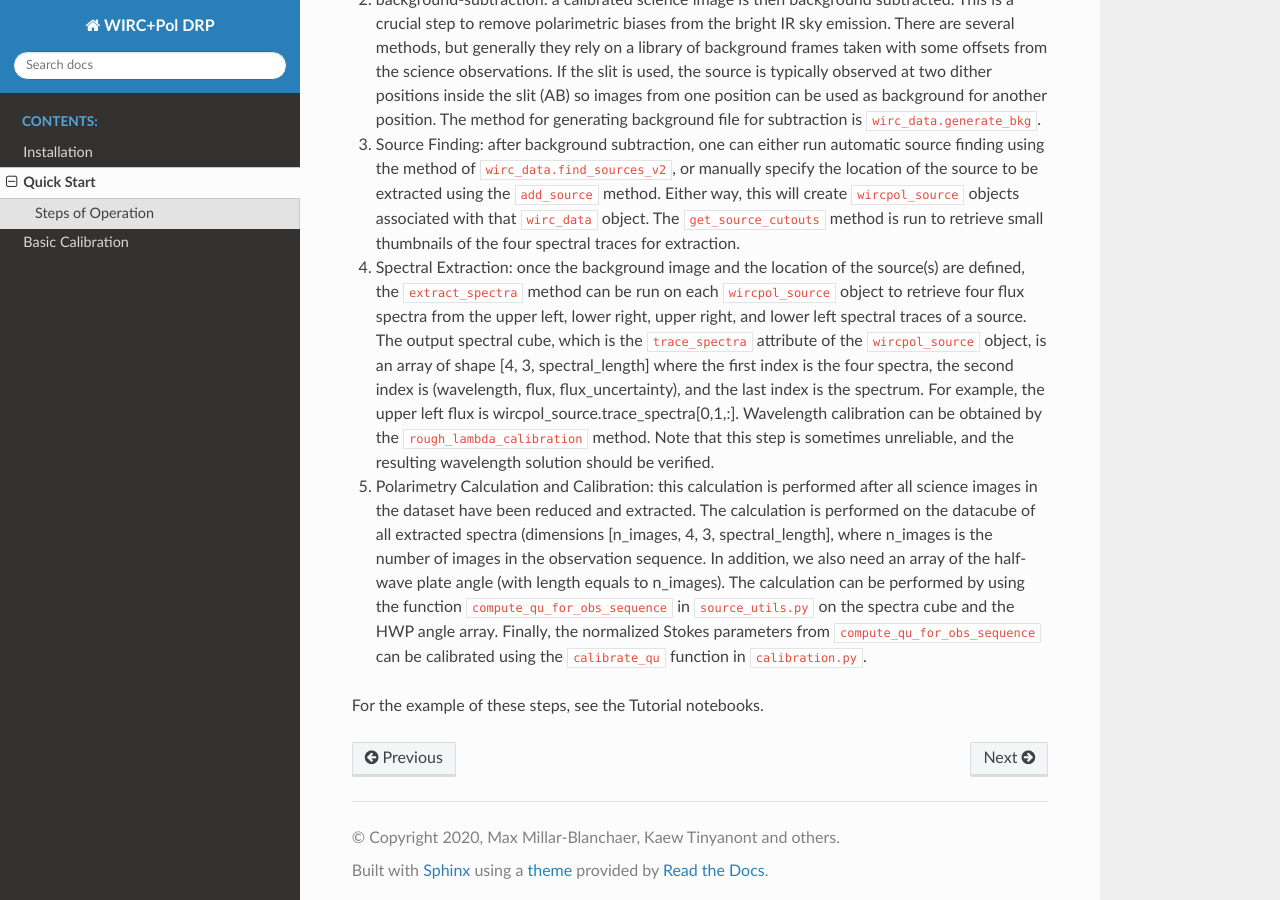
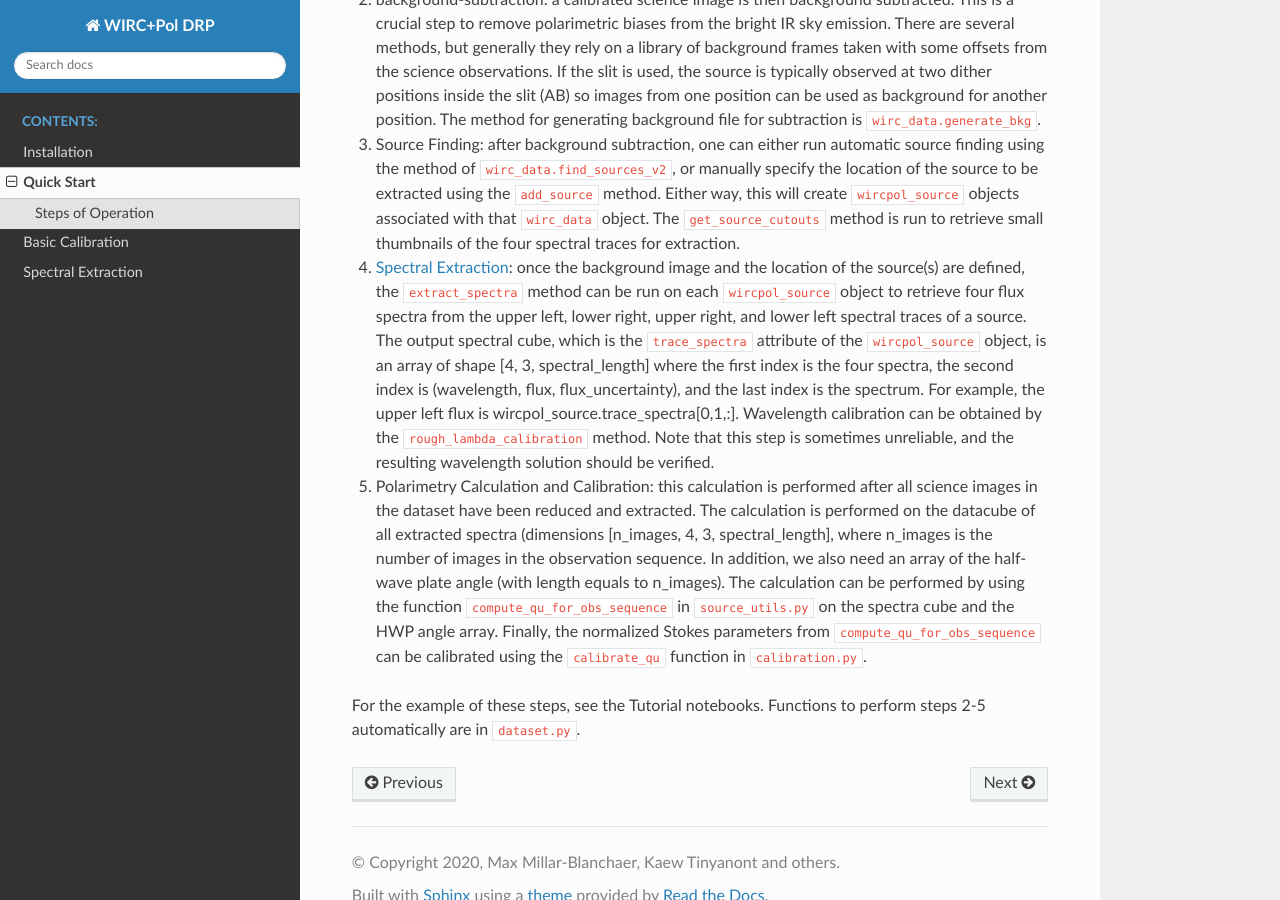
Before and after one commit to WIRC-Pol/wirc_drp, a Sphinx documentation site: the page built from docs/usage/quickstart.rst, in a window 1280 px wide and 900 px high, scrolled down 641 px. Built offline with Sphinx 7.4.7 and the Read the Docs theme 2.0.0, drawn with Linux system fonts in a browser that asks for light colours; pages that are not in the unit, such as notebooks, are missing from menus.

Commit message:
add spectral extraction page

```diff
--- a/docs/index.rst
+++ b/docs/index.rst
@@ -15,6 +15,7 @@
    usage/quickstart
    usage/basic-calibration
    usage/background-subtraction
+   usage/spectral-extraction
    tutorials/*
 
 Indices and tables
--- a/docs/usage/quickstart.rst
+++ b/docs/usage/quickstart.rst
@@ -10,7 +10,7 @@
 1. :doc:`basic-calibration`: a science image is dark subtracted and flattened using dark and flat frames taken on the same night, or on a night close to the science observation. This step is performed by the method ``wirc_data.calibrate``.
 2. :doc:`background-subtraction`: a calibrated science image is then background subtracted. This is a crucial step to remove polarimetric biases from the bright IR sky emission. There are several methods, but generally they rely on a library of background frames taken with some offsets from the science observations. If the slit is used, the source is typically observed at two dither positions inside the slit (AB) so images from one position can be used as background for another position. The method for generating background file for subtraction is ``wirc_data.generate_bkg``.
 #. Source Finding: after background subtraction, one can either run automatic source finding using the method of ``wirc_data.find_sources_v2``, or manually specify the location of the source to be extracted using the ``add_source`` method. Either way, this will create ``wircpol_source`` objects associated with that ``wirc_data`` object. The ``get_source_cutouts`` method is run to retrieve small thumbnails of the four spectral traces for extraction.
-#. Spectral Extraction: once the background image and the location of the source(s) are defined, the ``extract_spectra`` method can be run on each ``wircpol_source`` object to retrieve four flux spectra from the upper left, lower right, upper right, and lower left spectral traces of a source. The output spectral cube, which is the ``trace_spectra`` attribute of the ``wircpol_source`` object, is an array of shape [4, 3, spectral_length] where the first index is the four spectra, the second index is (wavelength, flux, flux_uncertainty), and the last index is the spectrum. For example, the upper left flux is wircpol_source.trace_spectra[0,1,:]. Wavelength calibration can be obtained by the ``rough_lambda_calibration`` method. Note that this step is sometimes unreliable, and the resulting wavelength solution should be verified.
+#. :doc:`spectral-extraction`: once the background image and the location of the source(s) are defined, the ``extract_spectra`` method can be run on each ``wircpol_source`` object to retrieve four flux spectra from the upper left, lower right, upper right, and lower left spectral traces of a source. The output spectral cube, which is the ``trace_spectra`` attribute of the ``wircpol_source`` object, is an array of shape [4, 3, spectral_length] where the first index is the four spectra, the second index is (wavelength, flux, flux_uncertainty), and the last index is the spectrum. For example, the upper left flux is wircpol_source.trace_spectra[0,1,:]. Wavelength calibration can be obtained by the ``rough_lambda_calibration`` method. Note that this step is sometimes unreliable, and the resulting wavelength solution should be verified.
 #. Polarimetry Calculation and Calibration: this calculation is performed after all science images in the dataset have been reduced and extracted. The calculation is performed on the datacube of all extracted spectra (dimensions [n_images, 4, 3, spectral_length], where n_images is the number of images in the observation sequence. In addition, we also need an array of the half-wave plate angle (with length equals to n_images). The calculation can be performed by using the function ``compute_qu_for_obs_sequence`` in ``source_utils.py`` on the spectra cube and the HWP angle array. Finally, the normalized Stokes parameters from ``compute_qu_for_obs_sequence`` can be calibrated using the ``calibrate_qu`` function in ``calibration.py``.
 
-For the example of these steps, see the Tutorial notebooks.
+For the example of these steps, see the Tutorial notebooks. Functions to perform steps 2-5 automatically are in ``dataset.py``.
```
Also changed, not shown: docs/usage/spectral-extraction.rst (added, +31 -0 lines), 13 other files.
